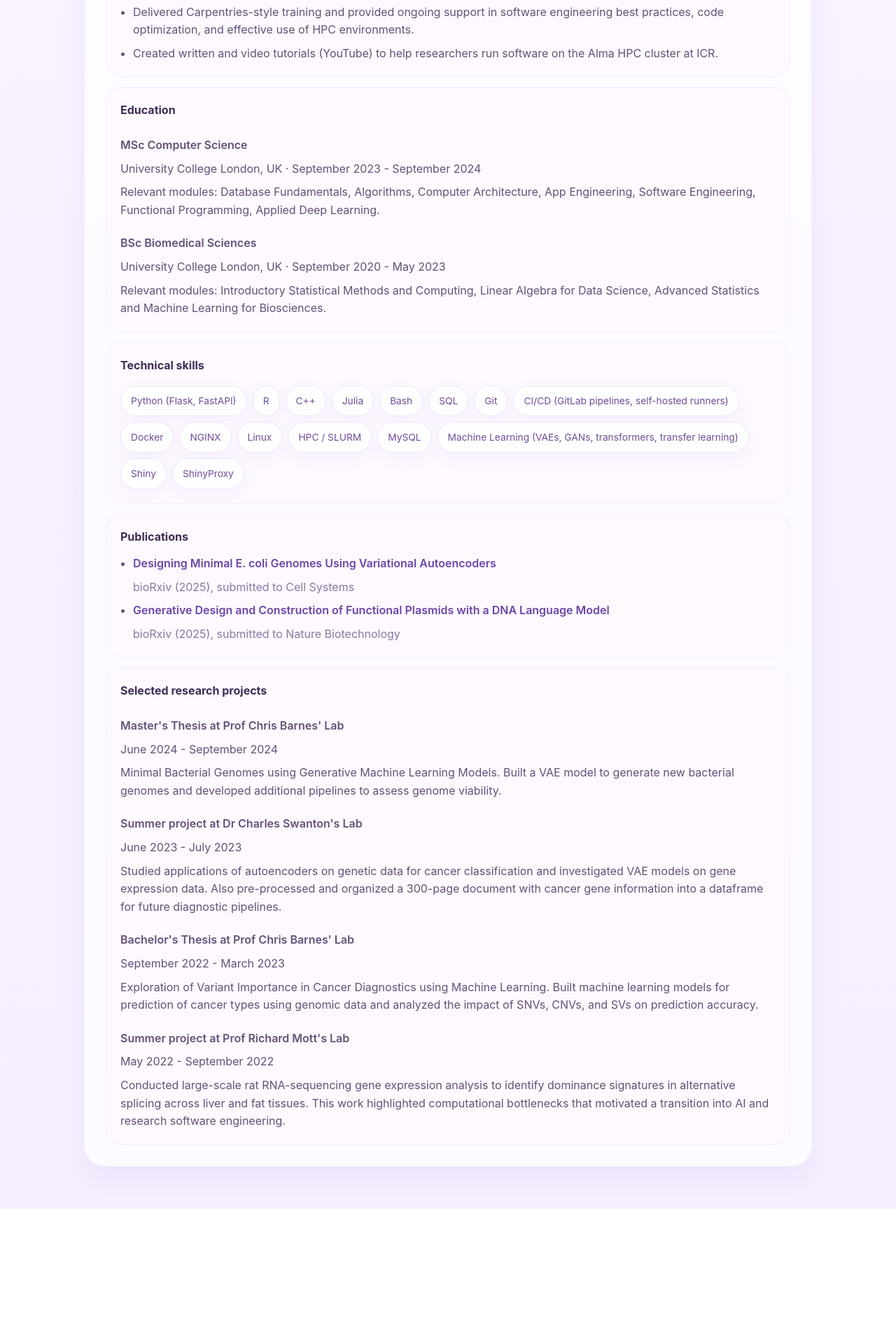
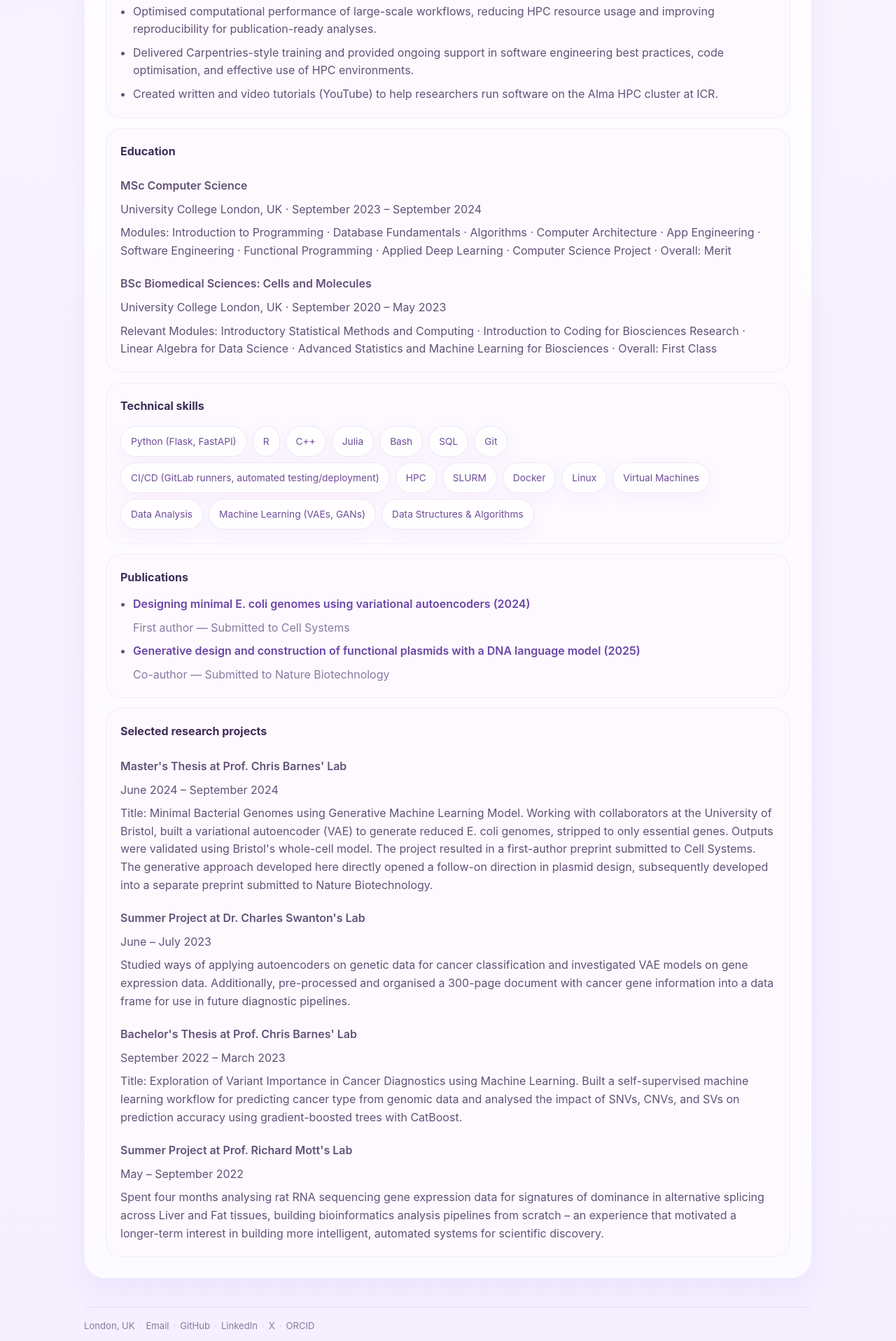
Before and after one commit to stacyshcherbakova/stacyshcherbakova.github.io, a React (Vite) app: page /cv in a window 1280 px wide. Shown: the part 880-2797 px from the top of the page at 70% size. Before the commit the page ends 2608 px from the top, so only its background shows below. Built offline with nearby package versions, Linux system fonts and the light colour scheme.

Commit message:
feat: improve About page, add footer with location and contacts, update CV content from PDF, add CV download button

```diff
--- a/index.html
+++ b/index.html
@@ -4,7 +4,7 @@
     <meta charset="UTF-8" />
     <link rel="icon" type="image/svg+xml" href="/favicon.svg" />
     <meta name="viewport" content="width=device-width, initial-scale=1.0" />
-    <title>stacy-portfolio</title>
+    <title>Stacy Shcherbakova</title>
   </head>
   <body>
     <div id="root"></div>
--- a/src/components/Layout.tsx
+++ b/src/components/Layout.tsx
@@ -29,6 +29,21 @@ export function Layout() {
       <main className="page-wrap">
         <Outlet />
       </main>
+
+      <footer className="site-footer">
+        <span>{site.location}</span>
+        <span className="footer-sep">·</span>
+        {site.contact.socials.map((social, i) => (
+          <a
+            key={social.label}
+            href={social.href}
+            target={social.href.startsWith('mailto:') ? undefined : '_blank'}
+            rel={social.href.startsWith('mailto:') ? undefined : 'noreferrer'}
+          >
+            {social.label}{i < site.contact.socials.length - 1 && <span className="footer-sep">·</span>}
+          </a>
+        ))}
+      </footer>
     </div>
   );
 }
--- a/src/data/content.ts
+++ b/src/data/content.ts
@@ -3,7 +3,9 @@ export const site = {
   title: 'Research Software Engineer',
   tagline: 'Building software @ The Institute of Cancer Reseach',
   intro:
-    'Research Software Engineer focused on accelerating biological discovery through AI since 2022, with a strong biomedical foundation.',
+    'Research Software Engineer focused on accelerating biological discovery through AI since 2022, with a strong biomedical foundation. Experienced in collaborating closely with researchers to develop and deploy scalable computational tools for genomics and cancer research, from HPC-enabled pipelines to full-stack applications. Skilled in Python, machine learning, containerized infrastructure, CI/CD automation, and interdisciplinary teamwork.',
+  currently: 'Participating in the Nucleate UK Catalyse programme as a contributor.',
+  interests: 'Passionate about AI for science — using machine learning to accelerate scientific discovery, particularly in biology and medicine. Keen to contribute to and grow the AI for science and biotech community.',
   location: 'London, UK',
   contact: {
     email: 'stacy.shcherbakova@icr.ac.uk',
@@ -29,12 +31,12 @@ export const experience = [
   {
     role: 'Research Software Engineer',
     org: 'Institute of Cancer Research',
-    dates: 'October 2024 - Present',
+    dates: 'October 2024 – Present',
     bullets: [
       'Partnered directly with researchers to gather requirements and develop software solutions supporting cancer research, ranging from data-processing pipelines to full-stack Flask/MySQL web applications.',
       'Built and maintained deployment infrastructure for internal research applications using Docker, NGINX, MySQL, and CI/CD automation.',
-      'Optimized computational performance of large-scale workflows, reducing HPC resource usage and improving reproducibility for publication-ready analyses.',
-      'Delivered Carpentries-style training and provided ongoing support in software engineering best practices, code optimization, and effective use of HPC environments.',
+      'Optimised computational performance of large-scale workflows, reducing HPC resource usage and improving reproducibility for publication-ready analyses.',
+      'Delivered Carpentries-style training and provided ongoing support in software engineering best practices, code optimisation, and effective use of HPC environments.',
       'Created written and video tutorials (YouTube) to help researchers run software on the Alma HPC cluster at ICR.',
     ],
   },
@@ -44,16 +46,16 @@ export const education = [
   {
     degree: 'MSc Computer Science',
     place: 'University College London, UK',
-    dates: 'September 2023 - September 2024',
+    dates: 'September 2023 – September 2024',
     notes:
-      'Relevant modules: Database Fundamentals, Algorithms, Computer Architecture, App Engineering, Software Engineering, Functional Programming, Applied Deep Learning.',
+      'Modules: Introduction to Programming · Database Fundamentals · Algorithms · Computer Architecture · App Engineering · Software Engineering · Functional Programming · Applied Deep Learning · Computer Science Project · Overall: Merit',
   },
   {
-    degree: 'BSc Biomedical Sciences',
+    degree: 'BSc Biomedical Sciences: Cells and Molecules',
     place: 'University College London, UK',
-    dates: 'September 2020 - May 2023',
+    dates: 'September 2020 – May 2023',
     notes:
-      'Relevant modules: Introductory Statistical Methods and Computing, Linear Algebra for Data Science, Advanced Statistics and Machine Learning for Biosciences.',
+      'Relevant Modules: Introductory Statistical Methods and Computing · Introduction to Coding for Biosciences Research · Linear Algebra for Data Science · Advanced Statistics and Machine Learning for Biosciences · Overall: First Class',
   },
 ];
 
@@ -65,26 +67,26 @@ export const skills = [
   'Bash',
   'SQL',
   'Git',
-  'CI/CD (GitLab pipelines, self-hosted runners)',
+  'CI/CD (GitLab runners, automated testing/deployment)',
+  'HPC',
+  'SLURM',
   'Docker',
-  'NGINX',
   'Linux',
-  'HPC / SLURM',
-  'MySQL',
-  'Machine Learning (VAEs, GANs, transformers, transfer learning)',
-  'Shiny',
-  'ShinyProxy',
+  'Virtual Machines',
+  'Data Analysis',
+  'Machine Learning (VAEs, GANs)',
+  'Data Structures & Algorithms',
 ];
 
 export const publications = [
   {
-    title: 'Designing Minimal E. coli Genomes Using Variational Autoencoders',
-    note: 'bioRxiv (2025), submitted to Cell Systems',
+    title: 'Designing minimal E. coli genomes using variational autoencoders (2024)',
+    note: 'First author — Submitted to Cell Systems',
     href: 'https://www.biorxiv.org/content/10.1101/2024.10.22.619620v2',
   },
   {
-    title: 'Generative Design and Construction of Functional Plasmids with a DNA Language Model',
-    note: 'bioRxiv (2025), submitted to Nature Biotechnology',
+    title: 'Generative design and construction of functional plasmids with a DNA language model (2025)',
+    note: 'Co-author — Submitted to Nature Biotechnology',
     href: 'https://www.biorxiv.org/content/10.64898/2025.12.06.692736v1',
   },
 ];
@@ -112,28 +114,28 @@ export const projects = [
 
 export const researchProjects = [
   {
-    title: "Master's Thesis at Prof Chris Barnes' Lab",
-    dates: 'June 2024 - September 2024',
+    title: "Master's Thesis at Prof. Chris Barnes' Lab",
+    dates: 'June 2024 – September 2024',
     description:
-      'Minimal Bacterial Genomes using Generative Machine Learning Models. Built a VAE model to generate new bacterial genomes and developed additional pipelines to assess genome viability.',
+      "Title: Minimal Bacterial Genomes using Generative Machine Learning Model. Working with collaborators at the University of Bristol, built a variational autoencoder (VAE) to generate reduced E. coli genomes, stripped to only essential genes. Outputs were validated using Bristol's whole-cell model. The project resulted in a first-author preprint submitted to Cell Systems. The generative approach developed here directly opened a follow-on direction in plasmid design, subsequently developed into a separate preprint submitted to Nature Biotechnology.",
   },
   {
-    title: "Summer project at Dr Charles Swanton's Lab",
-    dates: 'June 2023 - July 2023',
+    title: "Summer Project at Dr. Charles Swanton's Lab",
+    dates: 'June – July 2023',
     description:
-      'Studied applications of autoencoders on genetic data for cancer classification and investigated VAE models on gene expression data. Also pre-processed and organized a 300-page document with cancer gene information into a dataframe for future diagnostic pipelines.',
+      'Studied ways of applying autoencoders on genetic data for cancer classification and investigated VAE models on gene expression data. Additionally, pre-processed and organised a 300-page document with cancer gene information into a data frame for use in future diagnostic pipelines.',
   },
   {
-    title: "Bachelor's Thesis at Prof Chris Barnes' Lab",
-    dates: 'September 2022 - March 2023',
+    title: "Bachelor's Thesis at Prof. Chris Barnes' Lab",
+    dates: 'September 2022 – March 2023',
     description:
-      'Exploration of Variant Importance in Cancer Diagnostics using Machine Learning. Built machine learning models for prediction of cancer types using genomic data and analyzed the impact of SNVs, CNVs, and SVs on prediction accuracy.',
+      'Title: Exploration of Variant Importance in Cancer Diagnostics using Machine Learning. Built a self-supervised machine learning workflow for predicting cancer type from genomic data and analysed the impact of SNVs, CNVs, and SVs on prediction accuracy using gradient-boosted trees with CatBoost.',
   },
   {
-    title: "Summer project at Prof Richard Mott's Lab",
-    dates: 'May 2022 - September 2022',
+    title: "Summer Project at Prof. Richard Mott's Lab",
+    dates: 'May – September 2022',
     description:
-      'Conducted large-scale rat RNA-sequencing gene expression analysis to identify dominance signatures in alternative splicing across liver and fat tissues. This work highlighted computational bottlenecks that motivated a transition into AI and research software engineering.',
+      'Spent four months analysing rat RNA sequencing gene expression data for signatures of dominance in alternative splicing across Liver and Fat tissues, building bioinformatics analysis pipelines from scratch – an experience that motivated a longer-term interest in building more intelligent, automated systems for scientific discovery.',
   },
 ];
 
--- a/src/index.css
+++ b/src/index.css
@@ -207,6 +207,33 @@ h2 {
   text-decoration: underline;
 }
 
+.site-footer {
+  display: flex;
+  flex-wrap: wrap;
+  align-items: center;
+  gap: 6px;
+  margin-top: 40px;
+  padding-top: 16px;
+  border-top: 1px solid rgba(198, 164, 255, 0.2);
+  font-size: 0.82rem;
+  color: #8b78a2;
+}
+
+.site-footer a {
+  color: #8b78a2;
+  display: inline-flex;
+  align-items: center;
+  gap: 6px;
+}
+
+.site-footer a:hover {
+  color: #6f4d98;
+}
+
+.footer-sep {
+  color: rgba(198, 164, 255, 0.6);
+}
+
 @media (max-width: 860px) {
   .nav {
     justify-content: flex-start;
--- a/src/pages/AboutPage.tsx
+++ b/src/pages/AboutPage.tsx
@@ -9,25 +9,13 @@ export function AboutPage() {
 
       <div className="stack-list">
         <section className="item-card">
-          <strong>Location</strong>
-          <p>{site.location}</p>
+          <strong>Currently</strong>
+          <p>{site.currently}</p>
         </section>
 
         <section className="item-card">
-          <strong>Contact</strong>
-          <div className="tag-row spaced-row">
-            {site.contact.socials.map((social) => (
-              <a
-                key={social.label}
-                className="tag social-tag"
-                href={social.href}
-                target={social.href.startsWith('mailto:') ? undefined : '_blank'}
-                rel={social.href.startsWith('mailto:') ? undefined : 'noreferrer'}
-              >
-                {social.label}
-              </a>
-            ))}
-          </div>
+          <strong>Interests</strong>
+          <p>{site.interests}</p>
         </section>
       </div>
     </section>
--- a/src/pages/CvPage.tsx
+++ b/src/pages/CvPage.tsx
@@ -5,6 +5,13 @@ export function CvPage() {
     <section className="page-card">
       <p className="eyebrow">CV</p>
       <h2>Curriculum Vitae</h2>
+      <a
+        href="/Anastasiia_Shcherbakova_CV_2026.pdf"
+        download
+        className="tag social-tag"
+      >
+        Download PDF
+      </a>
       <p>{cvSummary.headline}</p>
       <p className="section-text">{cvSummary.blurb}</p>
 
```
Also changed, not shown: 1 other file (tests, documents, lock files or other folders).
